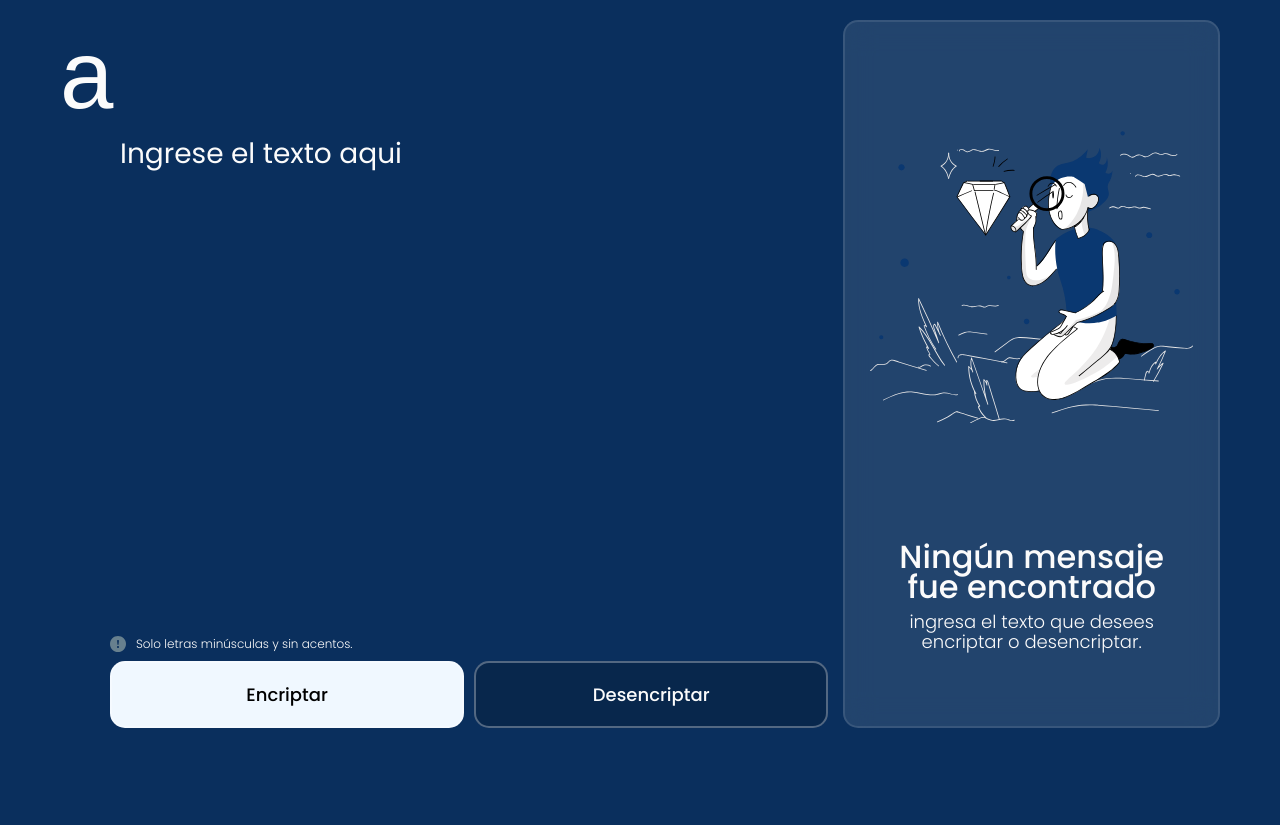
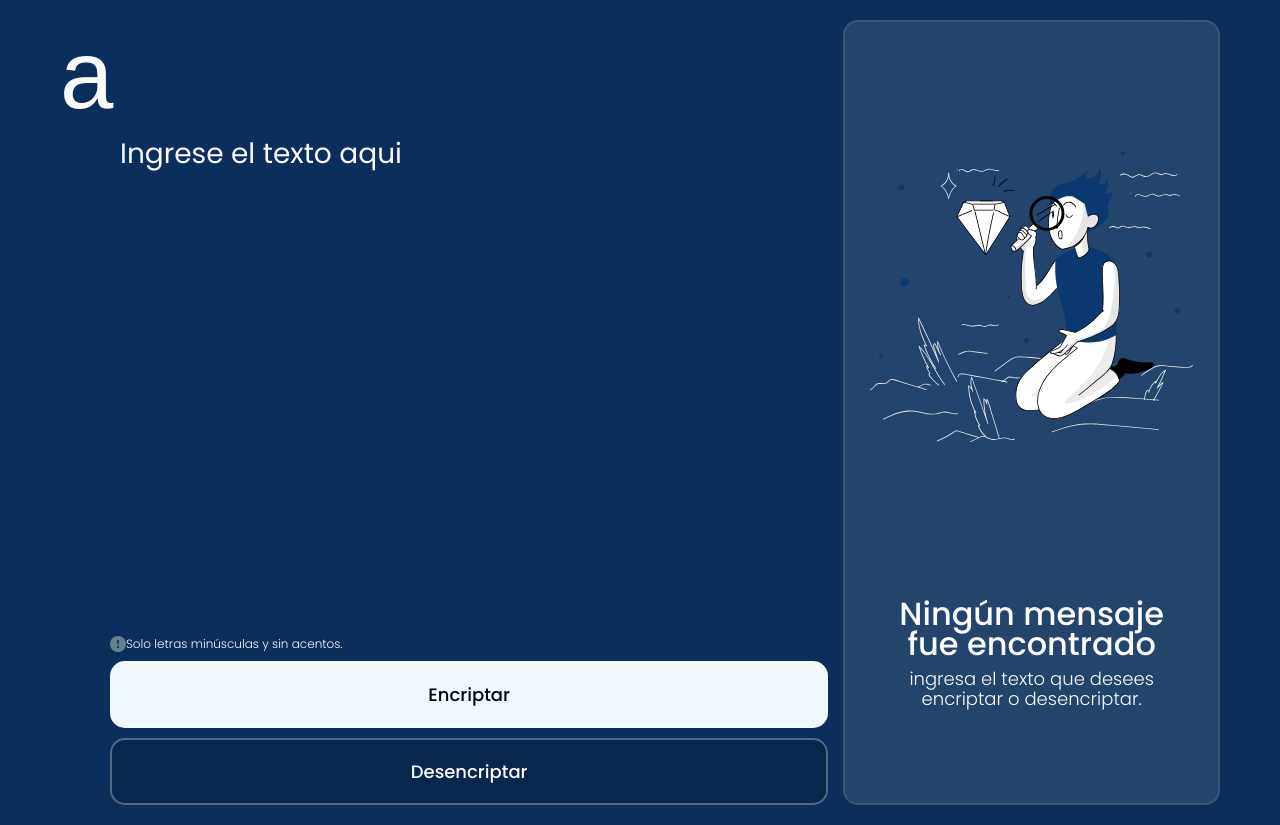
Before and after one commit to geovani2000/Encriptador-G6, a plain HTML site: page index.html in a window 1280 px wide. Before the commit the page ends 800 px from the top, so only its background shows below. Drawn offline with nearby package versions, Linux system fonts and the light colour scheme; a web font is replaced by a local one.

Commit message:
Actualice  css en buttons

```diff
--- a/src/css/style.css
+++ b/src/css/style.css
@@ -89,7 +89,7 @@ textarea::placeholder{
 }
 
 
-.content-text .c-text__buttons div {
+.content-text .c-text__buttons div:last-child {
     display: flex;
     flex-direction: column;
     gap: 10px;
@@ -101,6 +101,7 @@ textarea::placeholder{
     font-size: 18px;
     cursor: pointer;
     font-weight: 500;
+    color: #020202;
     background-color: aliceblue;
     border: 2px solid rgba(255, 255, 255, 0.3);
 
@@ -136,9 +137,7 @@ textarea::placeholder{
     flex-direction: column;
     justify-content: space-between;
 }
-.content-result .result textarea{
 
-}
 .content-result .result #btn-copy{
     width: 100%;
     border-radius: 15px;
```
